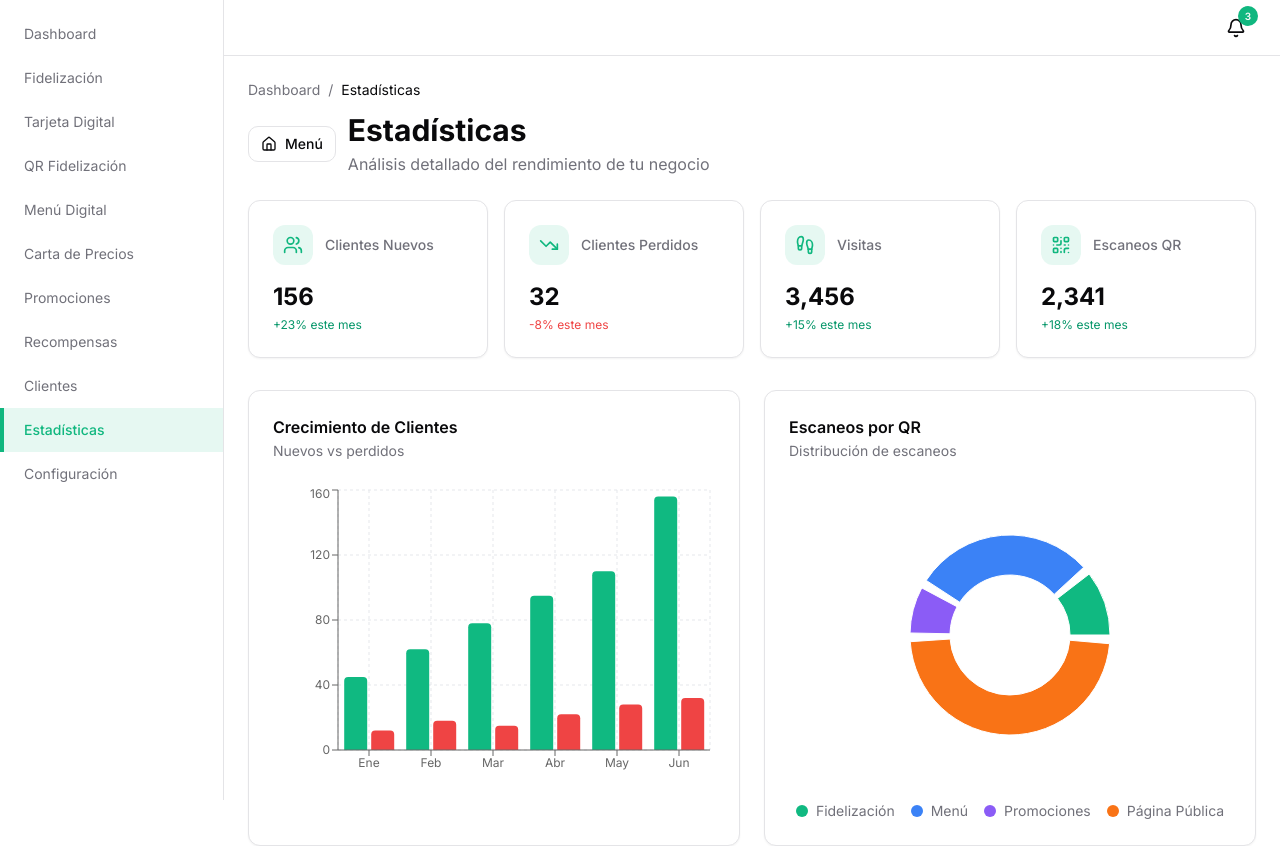
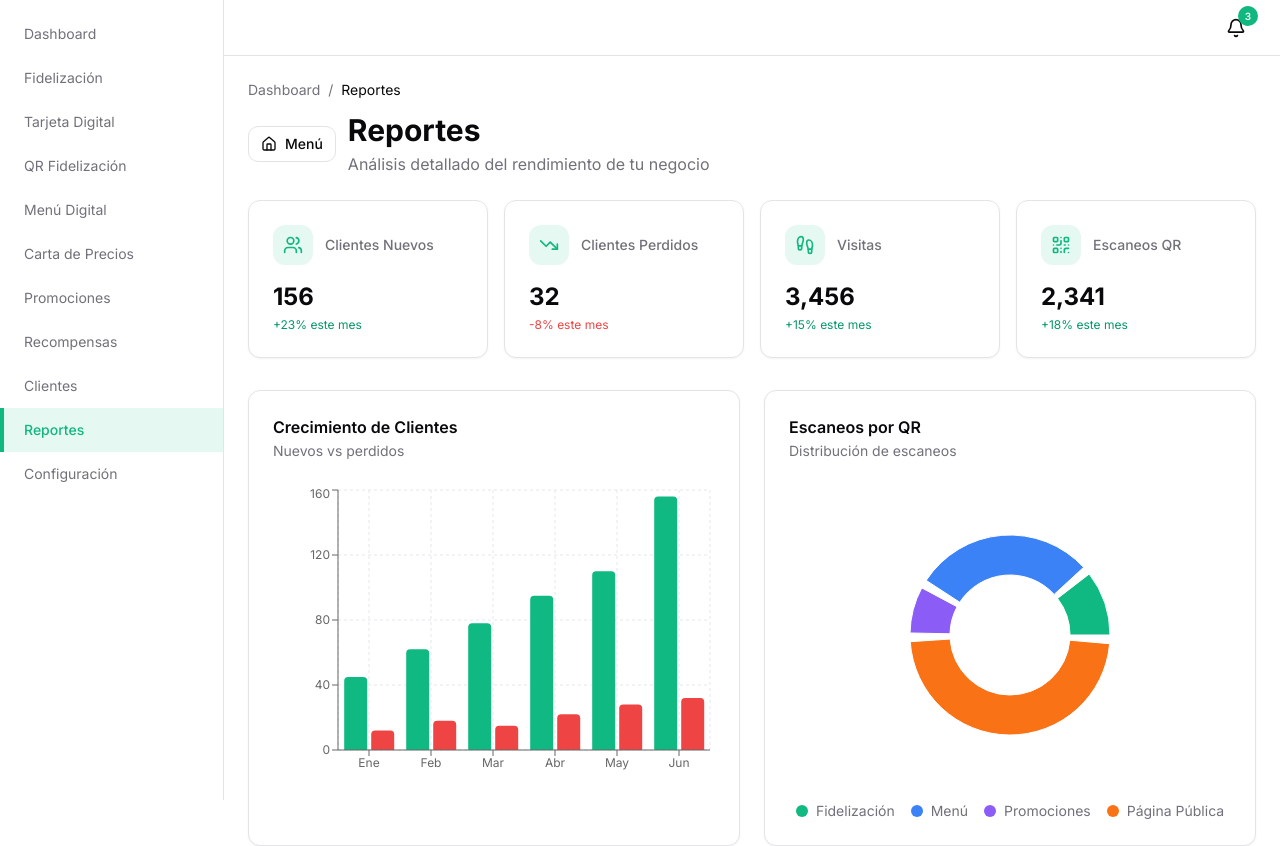
Before and after one commit to covacapp1/looply, a React (Vite) app: page /statistics in a window 1280 px wide. Shown: the top 846 px of the page. Built offline with nearby package versions, Linux system fonts and the light colour scheme; the HTML template or start-up script is replaced by a standard one.

Commit message:
rename: Estadísticas -> Reportes

```diff
--- a/src/components/layout/MobileNav.tsx
+++ b/src/components/layout/MobileNav.tsx
@@ -6,7 +6,7 @@ const mobileNavItems = [
   { label: "Inicio", href: "/", icon: LayoutDashboard },
   { label: "Fidelización", href: "/loyalty", icon: Heart },
   { label: "Clientes", href: "/customers", icon: Users },
-  { label: "Estadísticas", href: "/statistics", icon: BarChart3 },
+  { label: "Reportes", href: "/statistics", icon: BarChart3 },
   { label: "Ajustes", href: "/settings", icon: Settings },
 ];
 
--- a/src/components/layout/Sidebar.tsx
+++ b/src/components/layout/Sidebar.tsx
@@ -15,7 +15,7 @@ const navItems = [
   { label: "Promociones", href: "/promotions" },
   { label: "Recompensas", href: "/rewards" },
   { label: "Clientes", href: "/customers" },
-  { label: "Estadísticas", href: "/statistics" },
+  { label: "Reportes", href: "/statistics" },
   { label: "Configuración", href: "/settings" },
 ];
 
--- a/src/pages/Dashboard.tsx
+++ b/src/pages/Dashboard.tsx
@@ -23,7 +23,7 @@ const menuItems = [
   { label: "Promociones", href: "/promotions", icon: Tag, color: "text-orange-500" },
   { label: "Recompensas", href: "/rewards", icon: Gift, color: "text-purple-500" },
   { label: "Clientes", href: "/customers", icon: Contact, color: "text-sky-500" },
-  { label: "Estadísticas", href: "/statistics", icon: BarChart3, color: "text-lime-500" },
+  { label: "Reportes", href: "/statistics", icon: BarChart3, color: "text-lime-500" },
   { label: "Configuración", href: "/settings", icon: Settings, color: "text-gray-500" },
 ];
 
--- a/src/pages/Statistics.tsx
+++ b/src/pages/Statistics.tsx
@@ -32,11 +32,11 @@ export default function StatisticsPage() {
   return (
     <div>
       <PageHeader
-        title="Estadísticas"
+        title="Reportes"
         description="Análisis detallado del rendimiento de tu negocio"
         breadcrumbs={[
           { label: "Dashboard", href: "/" },
-          { label: "Estadísticas" },
+          { label: "Reportes" },
         ]}
       />
 
```
